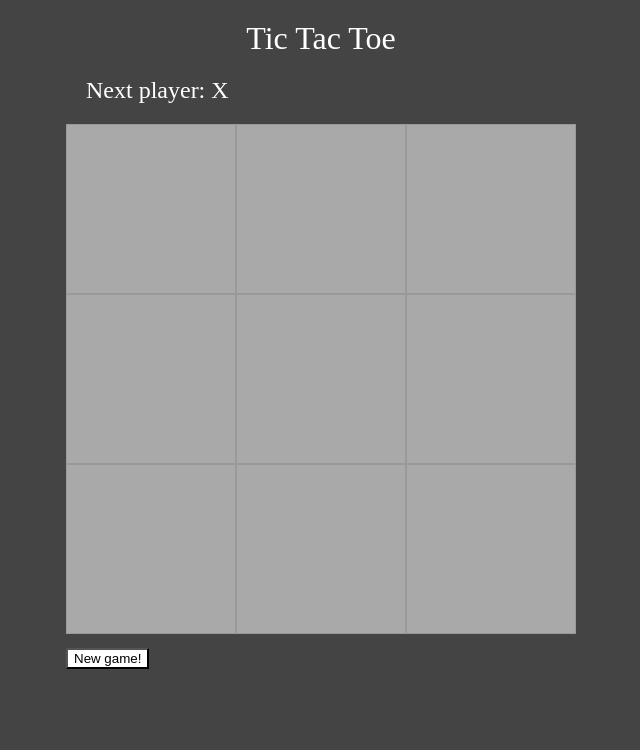
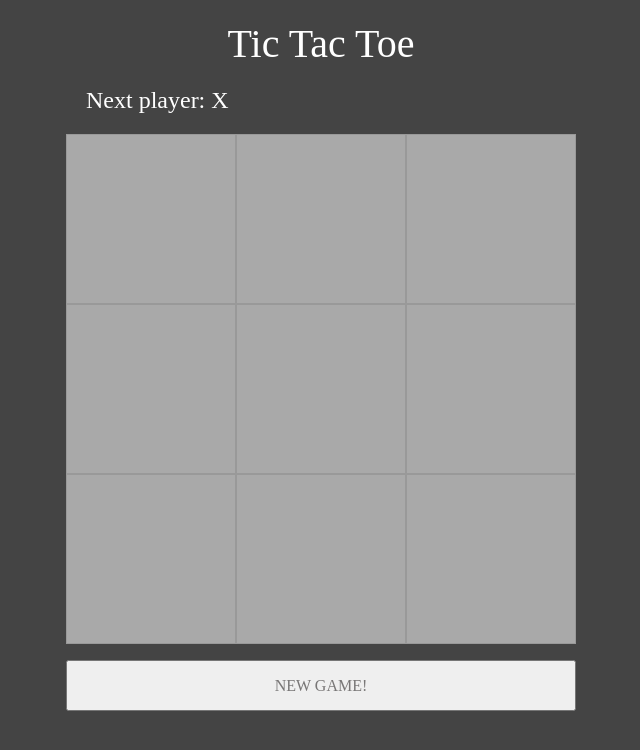
Before and after one commit to anjaplemenitas/react_tic-tac-toe, a React (Create React App) app: page / in a window 1280 px wide. Shown: the top 750 px of the page, without its empty margins (319-959 px from the left). Built offline with nearby package versions, Linux system fonts and the light colour scheme.

Commit message:
adding start new game button

```diff
--- a/src/index.css
+++ b/src/index.css
@@ -2,8 +2,10 @@ body {
   background-color: #444;
   color: white;
   margin: 20px;
-  font-size: 32px;
+  font-size: 40px;
   font-family: Ayuthaya;
+  border: 10px;
+  border-color: aliceblue;
 }
 
 .game {
@@ -38,6 +40,20 @@ body {
   font-size: 24px;
 }
 
-.button {
-  background-color: white;
+.btn {
+  color: rgb(120, 118, 118);
+  font-size:16px;
+  font-family: Ayuthaya;
+  font-weight: 400;
+  line-height: 45px;
+  margin: 1rem 0 2em;
+  max-width: 100%;
+  text-decoration: none;
+  text-transform: uppercase;
+  width: 100%;
 }
+
+.btn-2:hover,
+.btn-2:active {
+letter-spacing: 5px;
+}
--- a/src/index.js
+++ b/src/index.js
@@ -59,7 +59,8 @@ const Board = () => {
       <div className="board-row">
         {renderSquare(6)}{renderSquare(7)}{renderSquare(8)}
         </div>
-        <button className="button" onClick={() => window.location.reload(false)}>New game!</button>
+        <button className="btn btn-2" onClick={() => window.location.reload(false)}>New game!</button>
+        {/* <button className="button" onClick={() => window.location.reload(false)}>New game!</button> */}
     </div>
   );
 };
```
